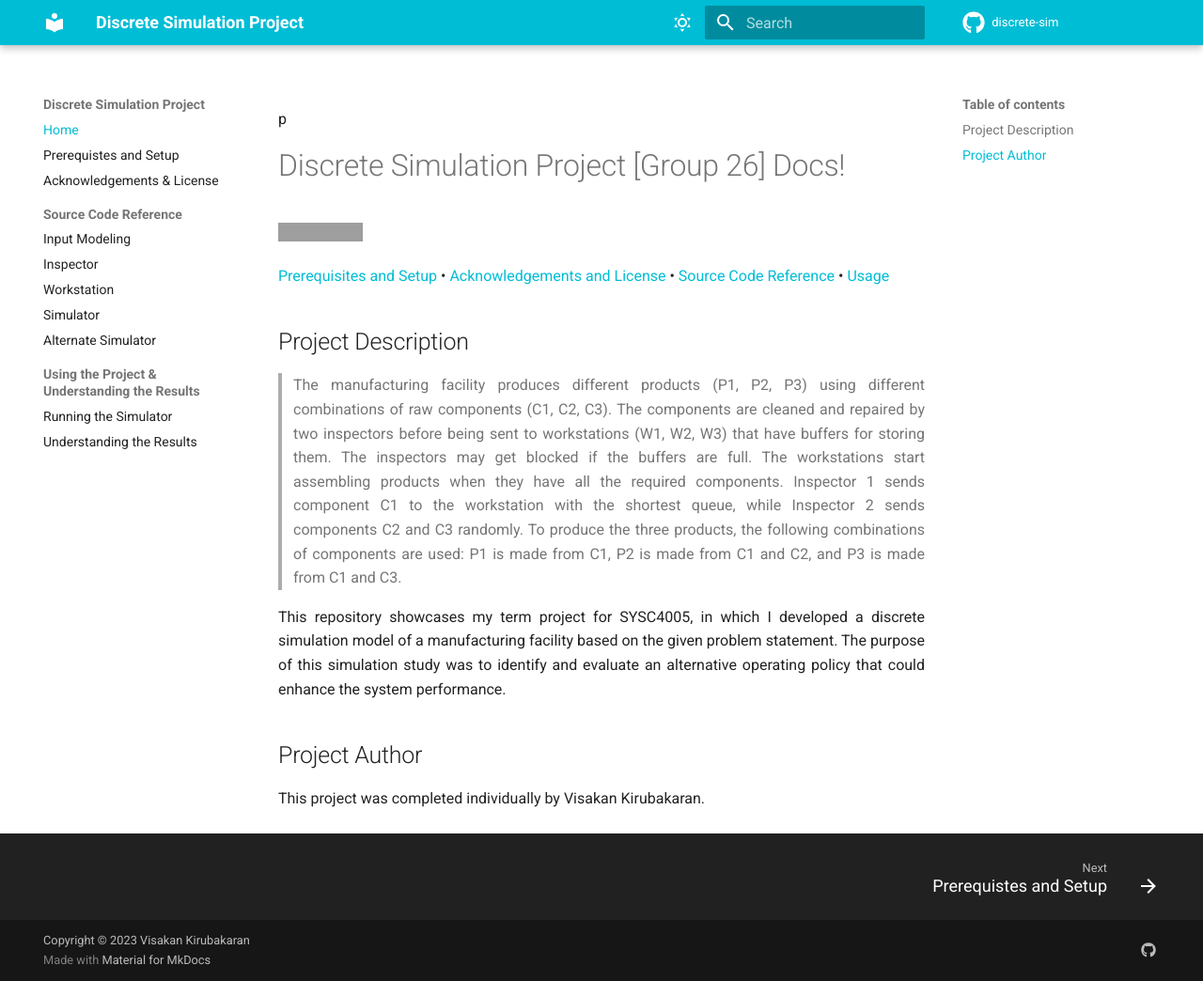
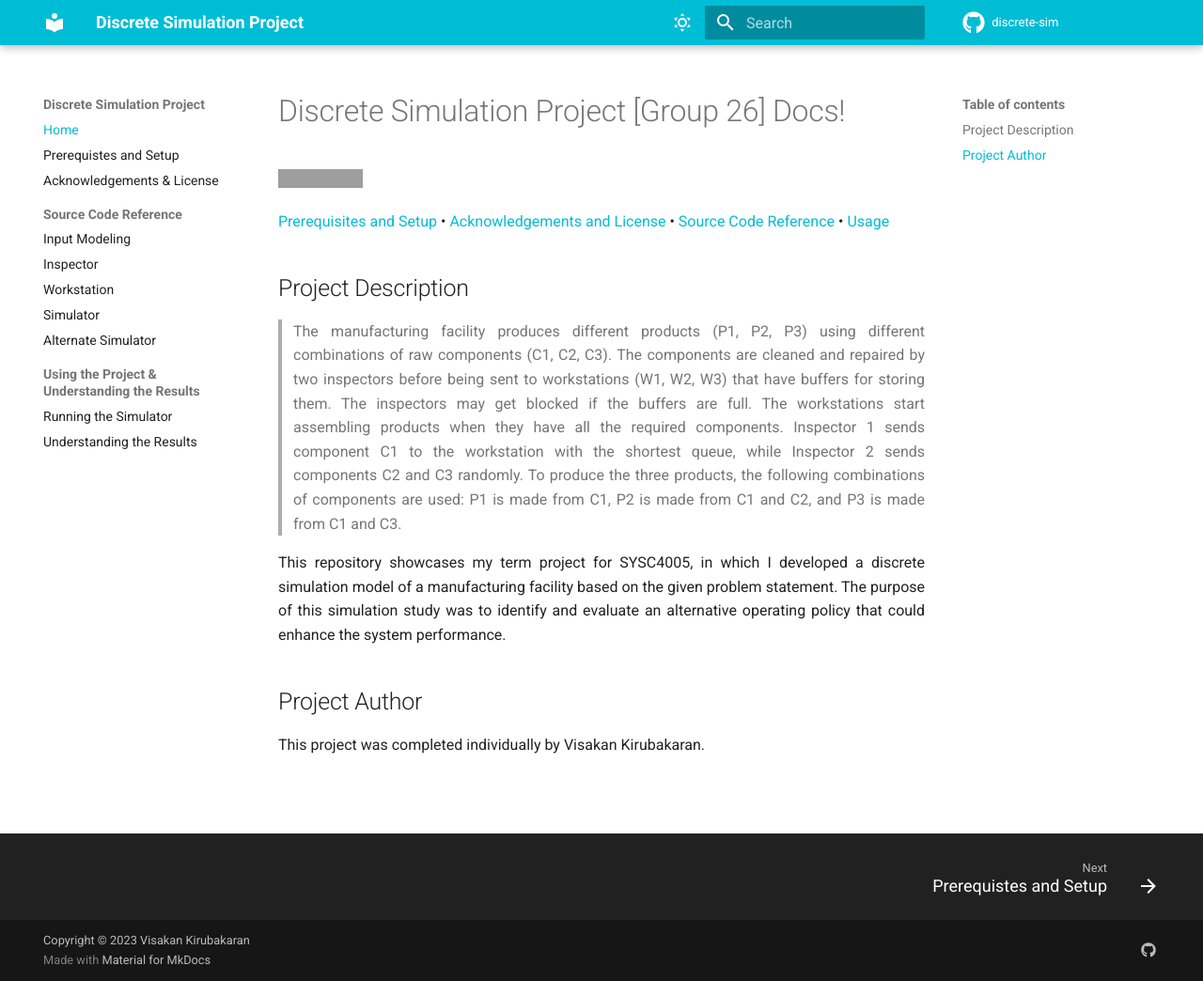
Before and after one commit to vikiru/discrete-sim, an MkDocs documentation site: the page built from docs/index.md, in a window 1280 px wide and 1044 px high. Shown: the whole window at 94% size. Built offline with MkDocs 1.6.1 and Material for MkDocs 9.7.7, drawn with Linux system fonts in a browser that asks for light colours; comment, search, counter and statistics services are not loaded; grey boxes are pictures that could not be loaded.

Commit message:
Update index.md

```diff
--- a/docs/index.md
+++ b/docs/index.md
@@ -1,4 +1,4 @@
-p<style>
+<style>
 p {
 text-align: justify;
 }
```
